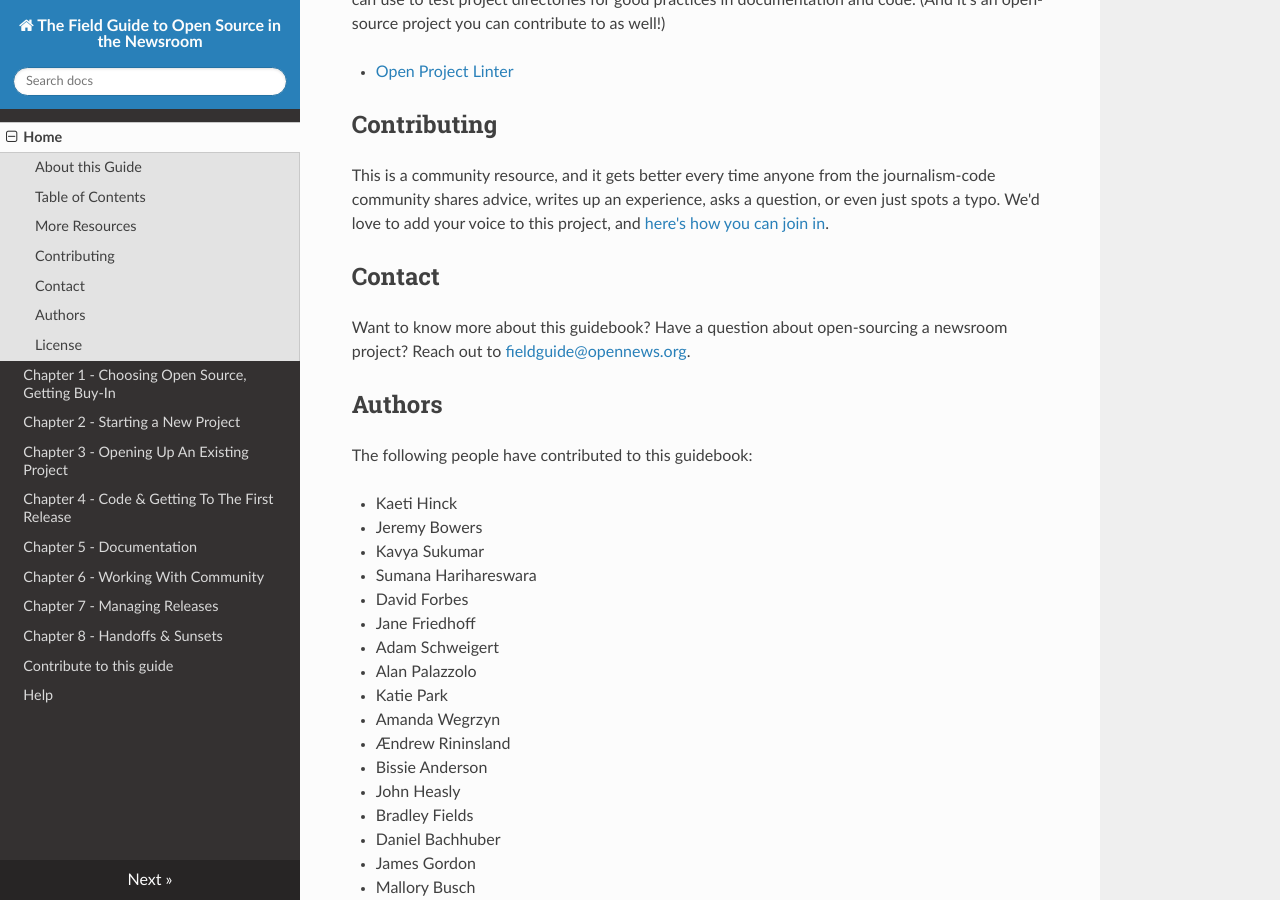
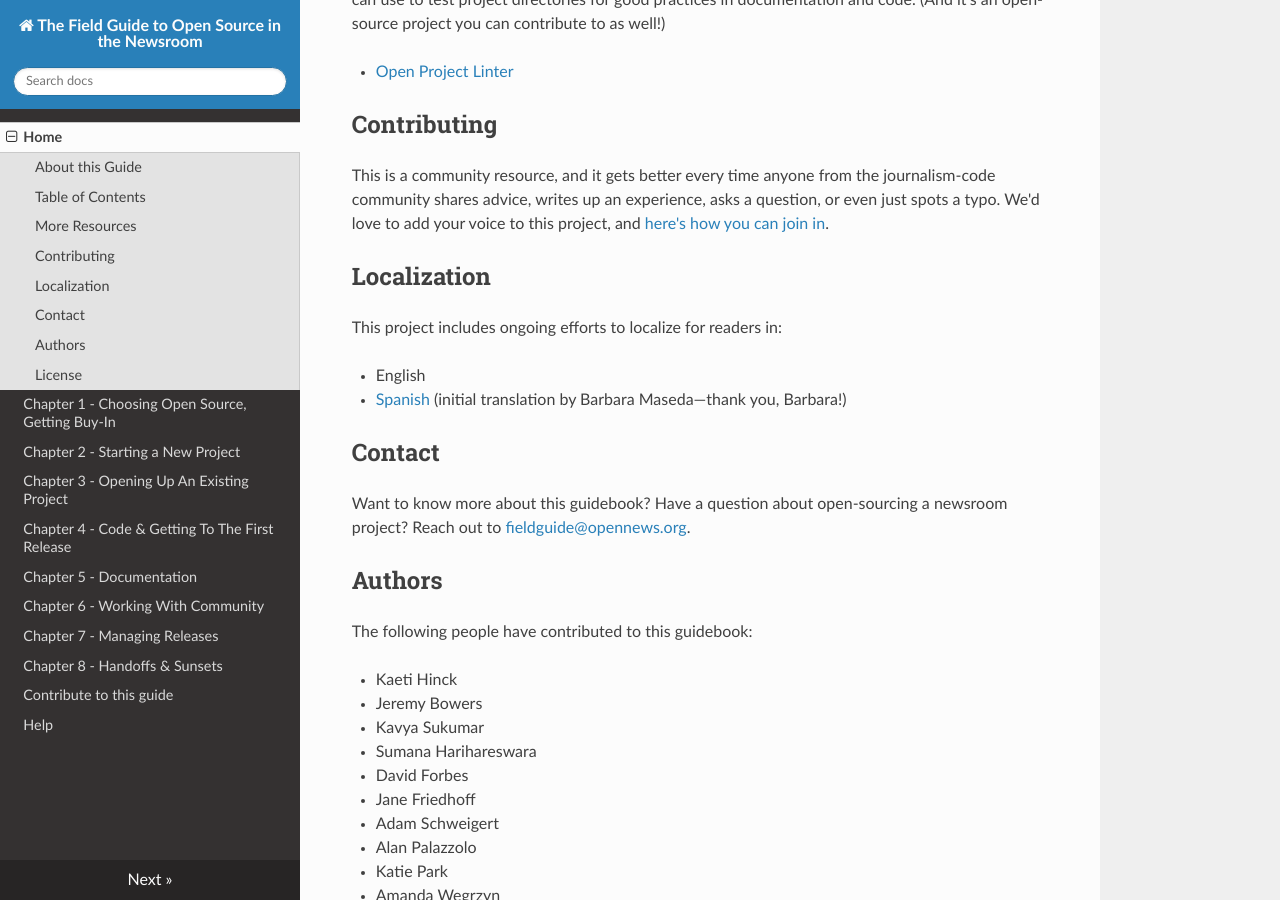
Before and after one commit to OpenNewsLabs/field-guide-open-source-newsroom, an MkDocs documentation site: the page built from docs/index.md, in a window 1280 px wide and 900 px high, scrolled down 1324 px. Built offline with MkDocs 1.6.1, drawn with Linux system fonts in a browser that asks for light colours; nearby versions of some CDN libraries; old or Windows-style settings are respelled for this version of MkDocs.

Commit message:
credit Barbara for Spanish translation work

```diff
--- a/docs/index.md
+++ b/docs/index.md
@@ -40,6 +40,13 @@ There's also a companion tool to this guidebook. Open Project Linter is an autom
 
 This is a community resource, and it gets better every time anyone from the journalism-code community shares advice, writes up an experience, asks a question, or even just spots a typo. We'd love to add your voice to this project, and [here's how you can join in](contributing.md).
 
+## Localization
+
+This project includes ongoing efforts to localize for readers in:
+
+* English
+* [Spanish](https://github.com/OpenNewsLabs/field-guide-open-source-newsroom-spanish) (initial translation by Barbara Maseda—thank you, Barbara!)
+
 ## Contact
 
 Want to know more about this guidebook? Have a question about open-sourcing a newsroom project? Reach out to [fieldguide@opennews.org](mailto:fieldguide@opennews.org).
```
Also changed, not shown: README.md (+2 -1 lines).
